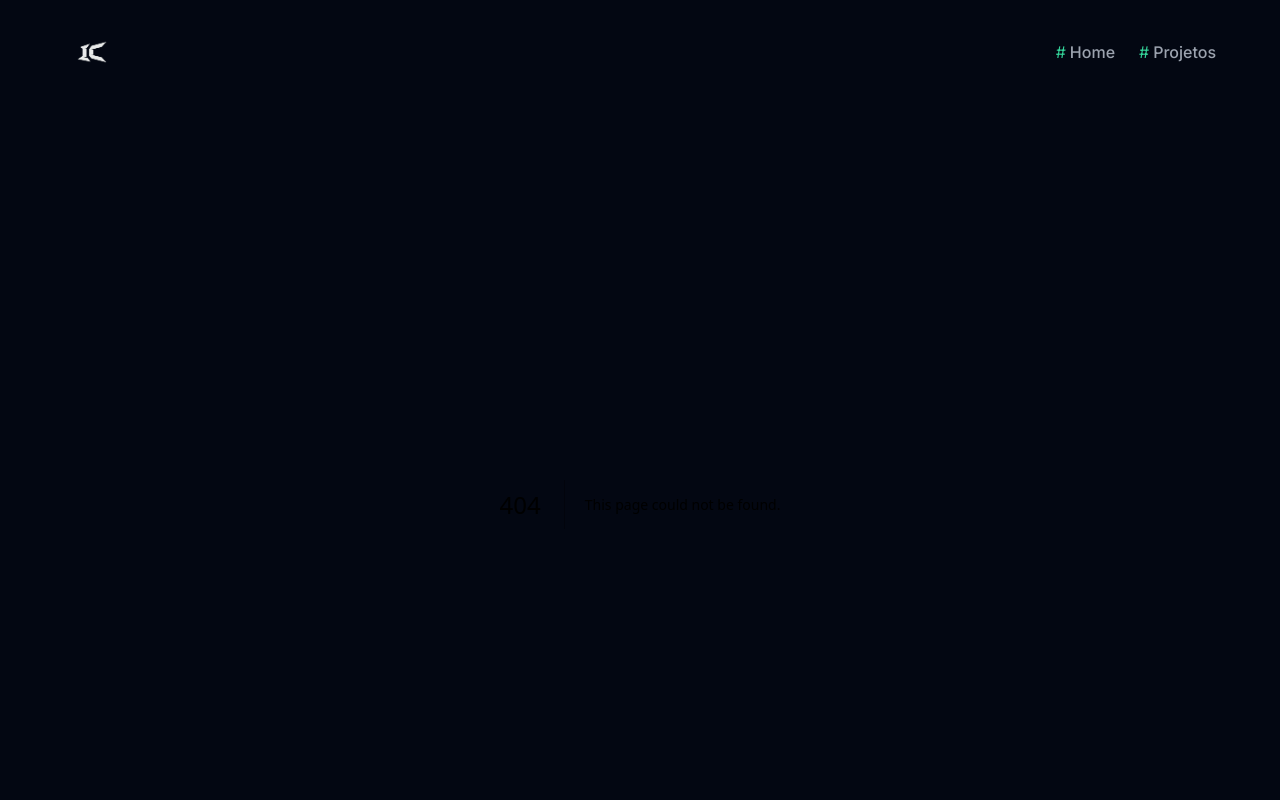
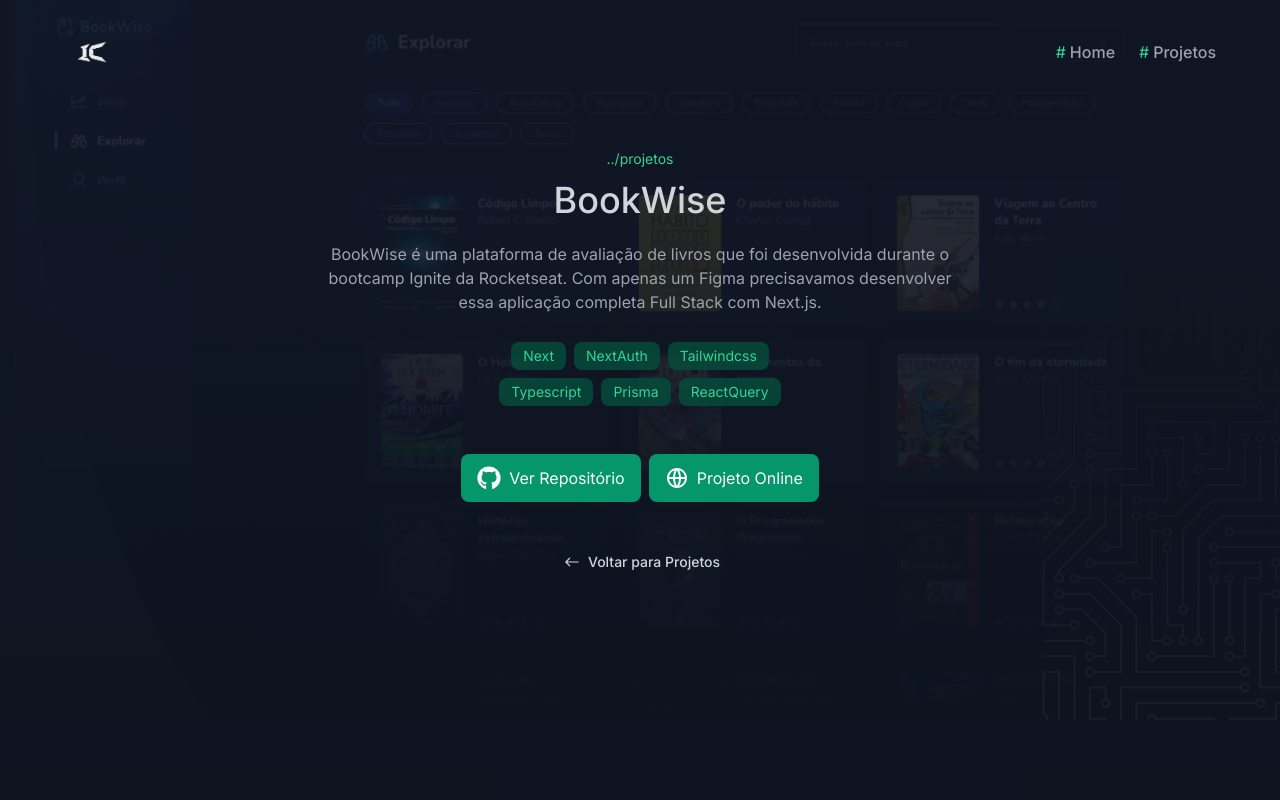
Before and after one commit to israelcruzz/israelcruzz-portfolio, a Next.js app: page /projects/a in a window 1280 px wide. Before the commit this address had no page. Shown: the top 800 px of the page. Built offline with nearby package versions, Linux system fonts and the light colour scheme.

Commit message:
feat: add hero section to project page component

```diff
--- a/src/app/components/header/index.tsx
+++ b/src/app/components/header/index.tsx
@@ -25,7 +25,7 @@ export const Header = () => {
           <h1
             className={`${
               path === "/" ? "text-white" : "text-gray-400"
-            } font-medium text-base`}
+            } font-medium text-base hover:text-white`}
           >
             Home
           </h1>
@@ -36,7 +36,7 @@ export const Header = () => {
           <h1
             className={`${
               path === "/projects" ? "text-white" : "text-gray-400"
-            } font-medium text-base`}
+            } font-medium text-base hover:text-white`}
           >
             Projetos
           </h1>
--- a/src/app/components/pages/home/hero-section/index.tsx
+++ b/src/app/components/pages/home/hero-section/index.tsx
@@ -33,7 +33,7 @@ export const HeroSection = () => {
   };
 
   return (
-    <main className="grid grid-cols-1 py-6 gap-6 md:grid-cols-2 items-center md:gap-[130px] md:py-12">
+    <main className="grid grid-cols-1 mt-24 py-6 gap-6 md:grid-cols-2 items-center md:gap-[130px] md:py-12">
       <section>
         <span className="text-emerald-400 text-base font-normal mb-2">Desenvolvedor Fullstack</span>
         <h1 className="font-medium text-4xl text-gray-300">Israel Cruz</h1>
--- /dev/null
+++ b/src/app/components/pages/project/hero-section/index.tsx
@@ -0,0 +1,72 @@
+import { Button } from "@/app/components/button";
+import { IntroSection } from "@/app/components/intro-section";
+import { ProjectSection } from "@/app/components/project-section";
+import { TechBadge } from "@/app/components/tech-badge";
+import { TextLink } from "@/app/components/text-link";
+import Link from "next/link";
+import { IoIosArrowRoundBack } from "react-icons/io";
+import { RiGlobalLine } from "react-icons/ri";
+import { FaGithub } from "react-icons/fa6";
+
+const TECHS = [
+  "Next",
+  "NextAuth",
+  "Tailwindcss",
+  "Typescript",
+  "Prisma",
+  "ReactQuery",
+];
+
+export const HeroSection = () => {
+  return (
+    <ProjectSection>
+      <div
+        className="absolute w-full inset-0 z-[-1]"
+        style={{
+          background: `url(/images/background.svg) no-repeat center/cover, url(/images/example-project.png) no-repeat center/cover`,
+        }}
+      />
+
+      <section className="text-center">
+        <IntroSection title="projetos" />
+        <h1 className="text-4xl font-medium leading-9 text-gray-300 mt-3">
+          BookWise
+        </h1>
+        <p className="text-gray-400 text-base font-normal leading-6 mt-6">
+          BookWise é uma plataforma de avaliação de livros que foi desenvolvida
+          durante o bootcamp Ignite da Rocketseat. Com apenas um Figma
+          precisavamos desenvolver essa aplicação completa Full Stack com
+          Next.js.
+        </p>
+        <div className="flex justify-center items-center mt-7">
+          <div className="w-full max-w-[330px] flex flex-wrap items-center justify-center gap-2">
+            {TECHS.map((tech, i) => {
+              return <TechBadge name={tech} key={i} />;
+            })}
+          </div>
+        </div>
+      </section>
+
+      <div className="flex items-center gap-2 justify-between">
+        <Link href="/">
+          <Button>
+            <FaGithub size={24} />
+            <span>Ver Repositório</span>
+          </Button>
+        </Link>
+
+        <Link href="/">
+          <Button>
+            <RiGlobalLine size={24} />
+            <span>Projeto Online</span>
+          </Button>
+        </Link>
+      </div>
+
+      <TextLink uri="/projects">
+        <IoIosArrowRoundBack size={24} />
+        <span>Voltar para Projetos</span>
+      </TextLink>
+    </ProjectSection>
+  );
+};
--- a/src/app/components/project-card/index.tsx
+++ b/src/app/components/project-card/index.tsx
@@ -3,7 +3,7 @@ import Link from "next/link";
 
 export const ProjectCard = () => {
   return (
-    <Link href="/" className="w-full h-[416px] bg-gray-800 opacity-70 hover:opacity-100 rounded-lg flex flex-col overflow-hidden transition-all group">
+    <Link href="/projects/a" className="w-full h-[416px] bg-gray-800 opacity-70 hover:opacity-100 rounded-lg flex flex-col overflow-hidden transition-all group hover:outline hover:outline-emerald-500">
       <div className="w-full h-[192px]">
         <Image
           src="/images/example-project.png"
--- a/src/app/components/project-section/index.tsx
+++ b/src/app/components/project-section/index.tsx
@@ -1,12 +1,15 @@
-import { ReactNode } from "react";
+import { HTMLAttributes, ReactNode } from "react";
 
-interface ProjectSectionProps {
+interface ProjectSectionProps extends HTMLAttributes<HTMLDivElement> {
   children: ReactNode;
 }
 
-export const ProjectSection = ({ children }: ProjectSectionProps) => {
+export const ProjectSection = ({ children, ...rest }: ProjectSectionProps) => {
   return (
-    <main className="flex flex-col items-center justify-center gap-12 px-6 py-36 text-center md:px-[360px] md:py-[146px]">
+    <main
+      className="flex relative flex-col items-center justify-center gap-12 px-6 py-36 text-center md:px-[310px] md:py-[146px]"
+      {...rest}
+    >
       {children}
     </main>
   );
--- a/src/app/layout.tsx
+++ b/src/app/layout.tsx
@@ -29,14 +29,16 @@ export default function RootLayout({
         />
       </head>
       <body className={`${inter.className} bg-gray-950 relative`}>
-        <Header />
+        <div className="absolute w-full z-40">
+          <Header />
+        </div>
+
         {children}
         <Footer />
 
         <div className="fixed bottom-0 right-0 m-6">
           <ButtonToTop />
         </div>
-
       </body>
     </html>
   );
--- /dev/null
+++ b/src/app/projects/[slug]/page.tsx
@@ -0,0 +1,15 @@
+import { HeroSection } from "@/app/components/pages/project/hero-section";
+
+interface ProjectRequest {
+  params: {
+    slug: string;
+  };
+}
+
+export default function Project({ params: { slug } }: ProjectRequest) {
+  return (
+    <main className="flex flex-col gap-6 md:gap-24">
+      <HeroSection />
+    </main>
+  );
+}
```
Also changed, not shown: public/images/background.svg (added).
